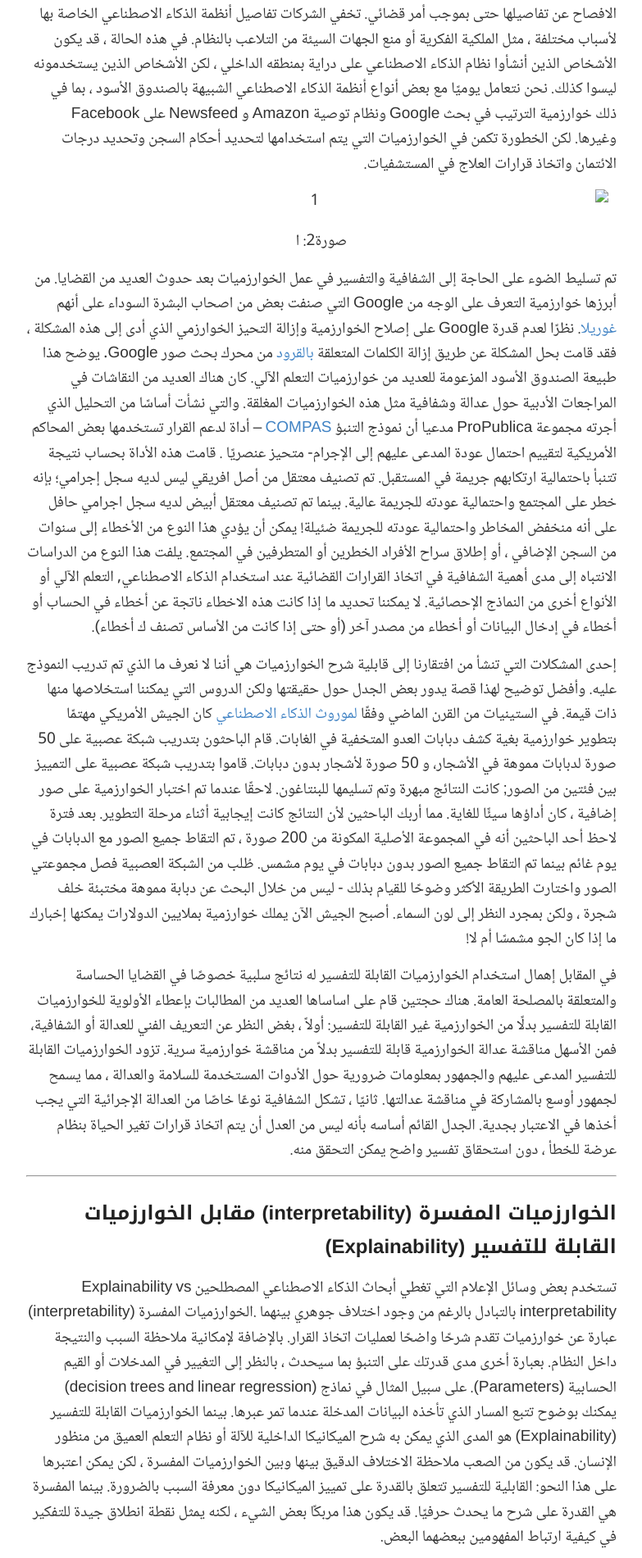
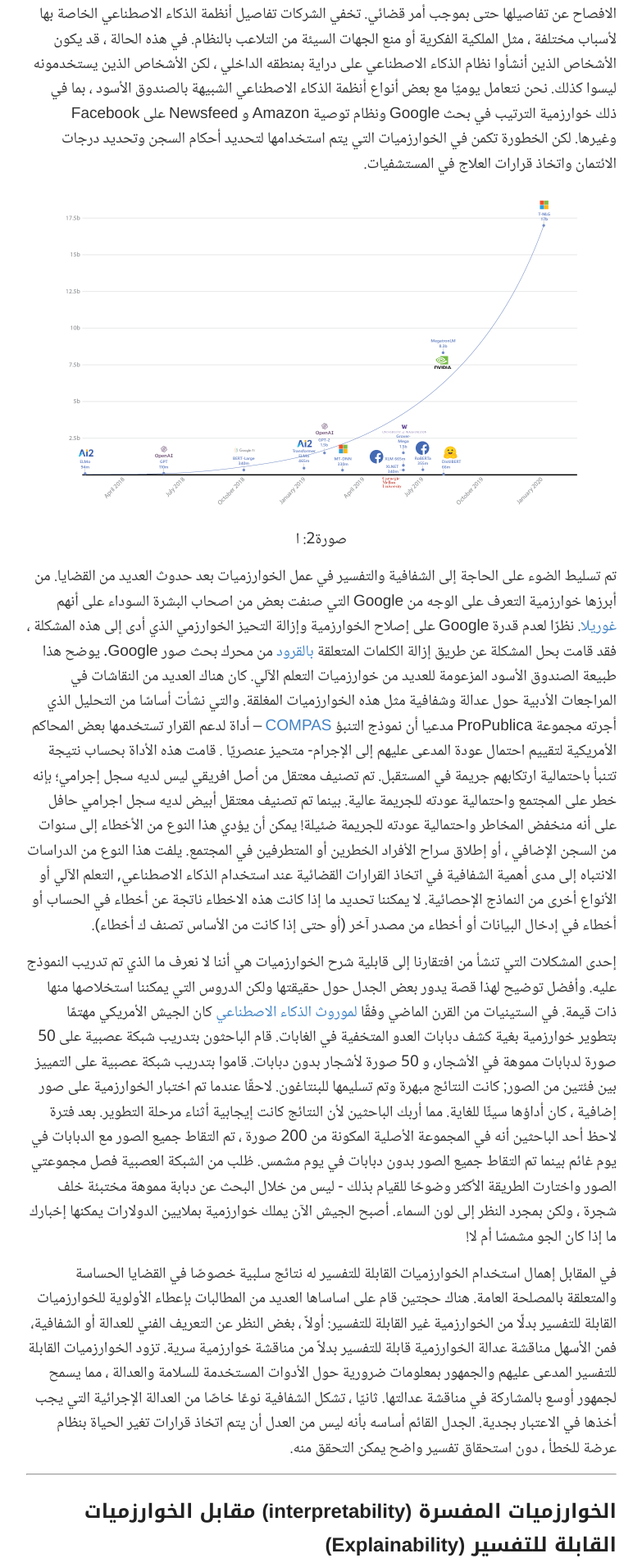
Before and after one commit to sahar119911/AldhaheriS, a Jekyll site: the page built from _posts/2021-5-25-NN-as-black-box.md, in a window 1280 px wide. Shown: the part 1502-3403 px from the top of the page at 82% size, without its empty margins (248-1031 px from the left). Built offline with Jekyll 4.4.1, drawn with Linux system fonts in a browser that asks for light colours.

Commit message:
Update 2021-5-25-NN-as-black-box.md

```diff
--- a/_posts/2021-5-25-NN-as-black-box.md
+++ b/_posts/2021-5-25-NN-as-black-box.md
@@ -21,7 +21,7 @@ icon: 👓
 أصدرت شركة [مايكروسوفت](https://www.microsoft.com/en-us/research/blog/turing-nlg-a-17-billion-parameter-language-model-by-microsoft/) في فبراير ٢٠٢٠  أكبر شبكة عصبية عميقة موجودة (ربما ليس لفترة طويلة) ، Turing-NLG. تحتوي هذه الشبكة على 17 مليار معلمة (Parameter). من الواضح أن تفسير شبكة عصبية تحتوي على 17 مليار معامل سيكون صعبًا للغاية. أيضًا هناك نوع من الخوارزميات الخاصة، حيث أن تفاصيل عمل الكثير من التقنيات المؤتمتة مملوكة بحد كبير للقطاع الخاص ويتم اعتبارها أسرارًا تجارية ولا يتم الافصاح عن تفاصيلها حتى بموجب أمر قضائي. تخفي الشركات تفاصيل أنظمة الذكاء الاصطناعي الخاصة بها لأسباب مختلفة ، مثل الملكية الفكرية أو منع الجهات السيئة من التلاعب بالنظام. في هذه الحالة ، قد يكون الأشخاص الذين أنشأوا نظام الذكاء الاصطناعي على دراية بمنطقه الداخلي ، لكن الأشخاص الذين يستخدمونه ليسوا كذلك. نحن نتعامل يوميًا مع بعض أنواع أنظمة الذكاء الاصطناعي الشبيهة بالصندوق الأسود ، بما في ذلك خوارزمية الترتيب في بحث Google ونظام توصية Amazon و Newsfeed على Facebook وغيرها. لكن الخطورة تكمن في الخوارزميات التي يتم استخدامها لتحديد أحكام السجن وتحديد درجات الائتمان واتخاذ قرارات العلاج في المستشفيات.
 
 <center>
-<img src="https://sahar119911.github.io/AldhaheriS/gh-pages/images/25-5-2021/TurningNGL_Model__1400x788.png" alt="1" width="700" align="middle">
+<img src="https://github.com/sahar119911/AldhaheriS/blob/gh-pages/images/25-5-2021/TurningNGL_Model__1400x788.png" alt="" width="700" align="middle">
 
  صورة2: ا
 </center>
```
